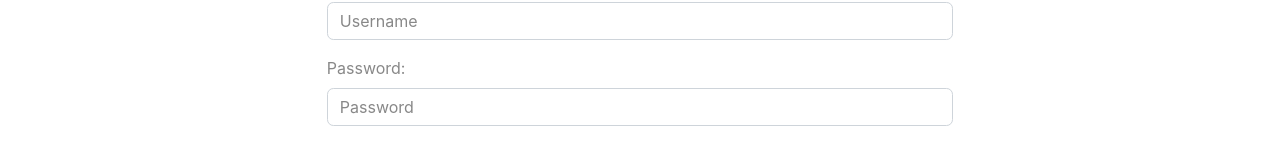
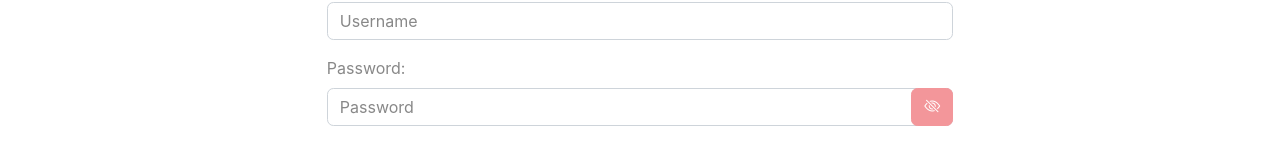
Before and after one commit to tienthienngt1/project-reactjs1, a React (Create React App) app: page /login in a window 1280 px wide. Shown: the part 254-410 px from the top of the page. Built offline with nearby package versions, Linux system fonts and the light colour scheme.

Commit message:
show password feature

```diff
--- a/src/component/login/LoginForm.js
+++ b/src/component/login/LoginForm.js
@@ -3,6 +3,7 @@ import { Form, Button, Alert } from "react-bootstrap";
 import { Link } from "react-router-dom";
 import { AuthContext } from "../../contexts/AuthContext"
 import { StatusContext } from "../../contexts/StatusContext";
+import './loginFormcss.css'
 
 const LoginForm = () => {
     //context
@@ -14,6 +15,7 @@ const LoginForm = () => {
     })
     const [messageAlert, setMessageAlert] = useState(false)
     const {username, password} = form
+    const [classShowPass, setClassShowPass] = useState('bi bi-eye-slash')
     //onchange
     const onchangeForm = event => {
         if(messageAlert){
@@ -29,6 +31,16 @@ const LoginForm = () => {
             setMessageAlert(res.message)
         }else{
             setNotifi({...notifi, isNotifi: true, message: res.message})
+        }
+    }
+    const showPassword = () => {
+        const input = document.getElementById("inputPass")
+        if(input.type === 'password'){
+            input.type = 'text';
+            setClassShowPass('bi bi-eye')
+        }else{
+            input.type = 'password';
+            setClassShowPass('bi bi-eye-slash')
         }
     }
     return (
@@ -51,11 +63,15 @@ const LoginForm = () => {
                     <Form.Control
                         onChange={onchangeForm}
                         value={password}
-                        type="text"
+                        type="password"
                         name="password"
                         placeholder="Password"
                         isInvalid={messageAlert ? true : false}
+                        id='inputPass'
                     />
+                    <Button variant='secondary'  id='eyePassword' onClick={showPassword} >
+                        <i  className={classShowPass} ></i>
+                    </Button>
                 </Form.Group>
                 <Button type="submit" variant="info" className="mt-3">Login</Button>
             </Form>
--- /dev/null
+++ b/src/component/login/loginFormcss.css
@@ -0,0 +1,6 @@
+#eyePassword{
+    position: relative;
+    float: right;
+    margin-top: -38px;
+    z-index: 2;
+}
--- a/src/component/register/RegisterForm.js
+++ b/src/component/register/RegisterForm.js
@@ -3,6 +3,7 @@ import { Form, Button, Alert } from "react-bootstrap"
 import { Link } from "react-router-dom"
 import { AuthContext } from "../../contexts/AuthContext"
 import { StatusContext } from "../../contexts/StatusContext"
+import './registerFormcss.css'
 
 const RegisterForm = () => {
     // auth context
@@ -16,6 +17,7 @@ const RegisterForm = () => {
         isError: false, messageError: '',
         isPass: false, isValid: false
     })
+    const [classShowPass, setClassShowPass] = useState('bi bi-eye-slash')
     const {username, password, confirmPassword} = form
     //set value into state
     const onchangeForm = event => {
@@ -50,6 +52,20 @@ const RegisterForm = () => {
         }
         setError({isError: true, message: responseRegister.message})
     }
+    const showPassword = () => {
+        console.log('show');
+        const inputPass = document.getElementById('inputPassword')
+        const inputConfirm = document.getElementById('inputConfirm')
+        if(inputPass.type === 'password'){
+            inputPass.type = 'text'
+            inputConfirm.type = 'text'
+            setClassShowPass('bi bi-eye')
+        }else{
+            inputPass.type = 'password'
+            inputConfirm.type = 'password'
+            setClassShowPass('bi bi-eye-slash')
+        }
+    }
     return (
         <>
             {error.isError ? <Alert variant='danger'>{error.message}</Alert> : ''}
@@ -68,21 +84,26 @@ const RegisterForm = () => {
                 <Form.Group>
                     <Form.Label>Password:</Form.Label>
                     <Form.Control
+                        id="inputPassword"
                         value={password}
                         onChange={onchangeForm}
-                        type="text"
+                        type="password"
                         name="password"
                         placeholder="Password"
                         isInvalid={error.isPass}
                         isValid  = {error.isValid}
                         />
+                        <Button variant="secondary" id='eyePasswordRegister' onClick={showPassword}>
+                            <i className={classShowPass}></i>
+                        </Button>
                 </Form.Group>
                 <Form.Group>
                     <Form.Label>Confirm Password:</Form.Label>
                     <Form.Control
+                        id="inputConfirm"
                         value={confirmPassword}
                         onChange={onchangeForm}
-                        type="text"
+                        type="password"
                         name="confirmPassword"
                         placeholder="Confirm Password"
                         isInvalid={error.isPass}
--- /dev/null
+++ b/src/component/register/registerFormcss.css
@@ -0,0 +1,5 @@
+#eyePasswordRegister{
+    position: relative;
+    float: right;
+    bottom: 38px;
+}
```
